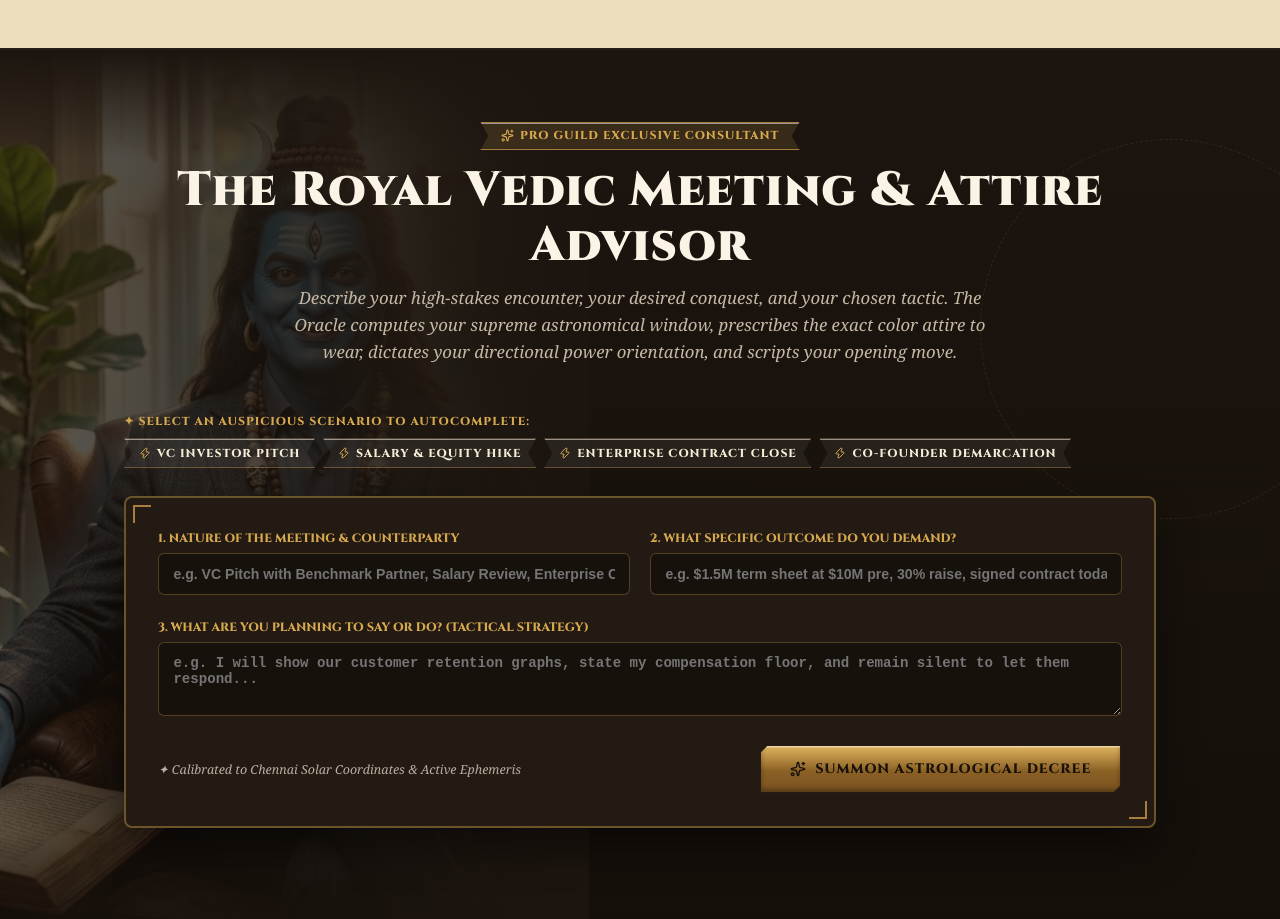
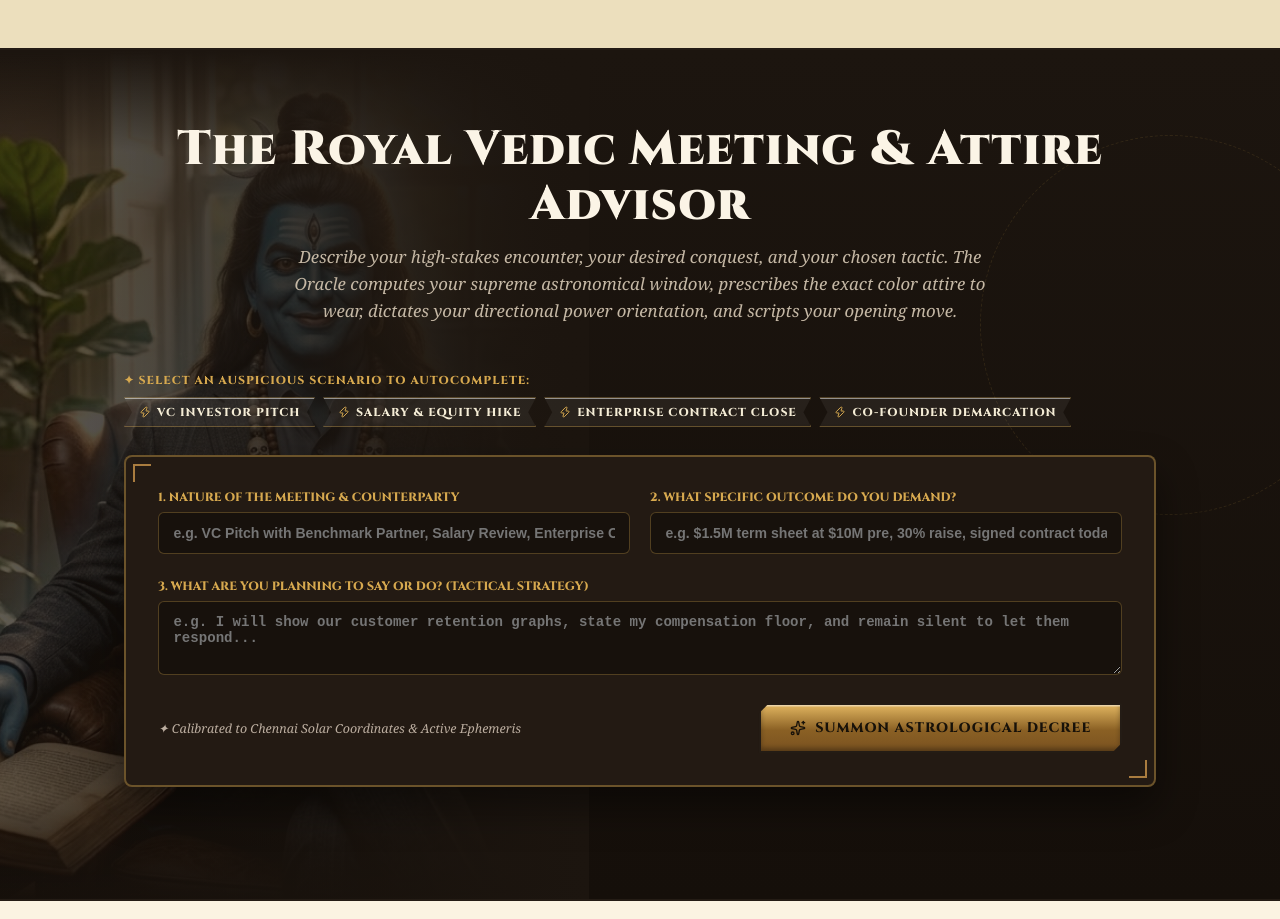
Before and after one commit to saaqibA21/nanneram, a React (Vite) app: page / in a window 1280 px wide. Shown: the part 5000-5919 px from the top of the page. Built offline with nearby package versions, Linux system fonts and the light colour scheme.

Commit message:
feat: remove PRO GUILD EXCLUSIVE CONSULTANT ribbon tag from Oracle Advisor header

```diff
--- a/src/components/OracleChatbot.jsx
+++ b/src/components/OracleChatbot.jsx
@@ -170,16 +170,8 @@ export default function OracleChatbot({
 
       <div className="container" style={{ maxWidth: '1080px', position: 'relative', zIndex: 1 }}>
 
-        {/* Header Ribbon */}
+        {/* Header Title & Subtitle */}
         <div style={{ textAlign: 'center', marginBottom: 'clamp(2rem, 5vw, 3rem)' }}>
-          <div className="wax-seal-tag" style={{
-            background: 'rgba(215, 169, 79, 0.15)', borderColor: 'var(--antique-brass)',
-            color: 'var(--antique-brass-light)', marginBottom: '0.8rem'
-          }}>
-            <Sparkles size={13} color="var(--antique-brass-light)" />
-            <span>PRO GUILD EXCLUSIVE CONSULTANT</span>
-          </div>
-
           <h2 style={{
             fontSize: 'clamp(1.8rem, 5.5vw, 3rem)',
             fontFamily: 'var(--font-antique-serif)',
```
